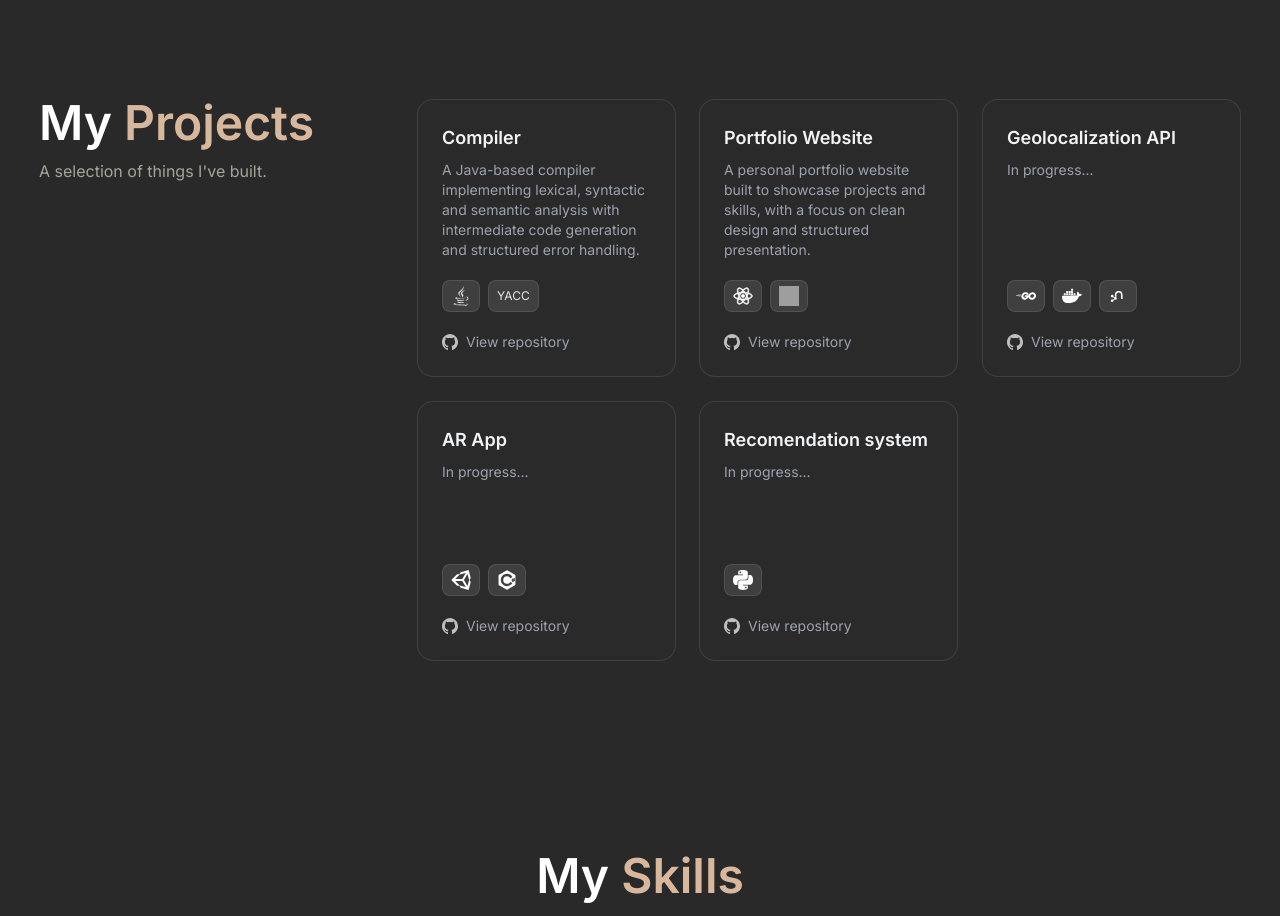
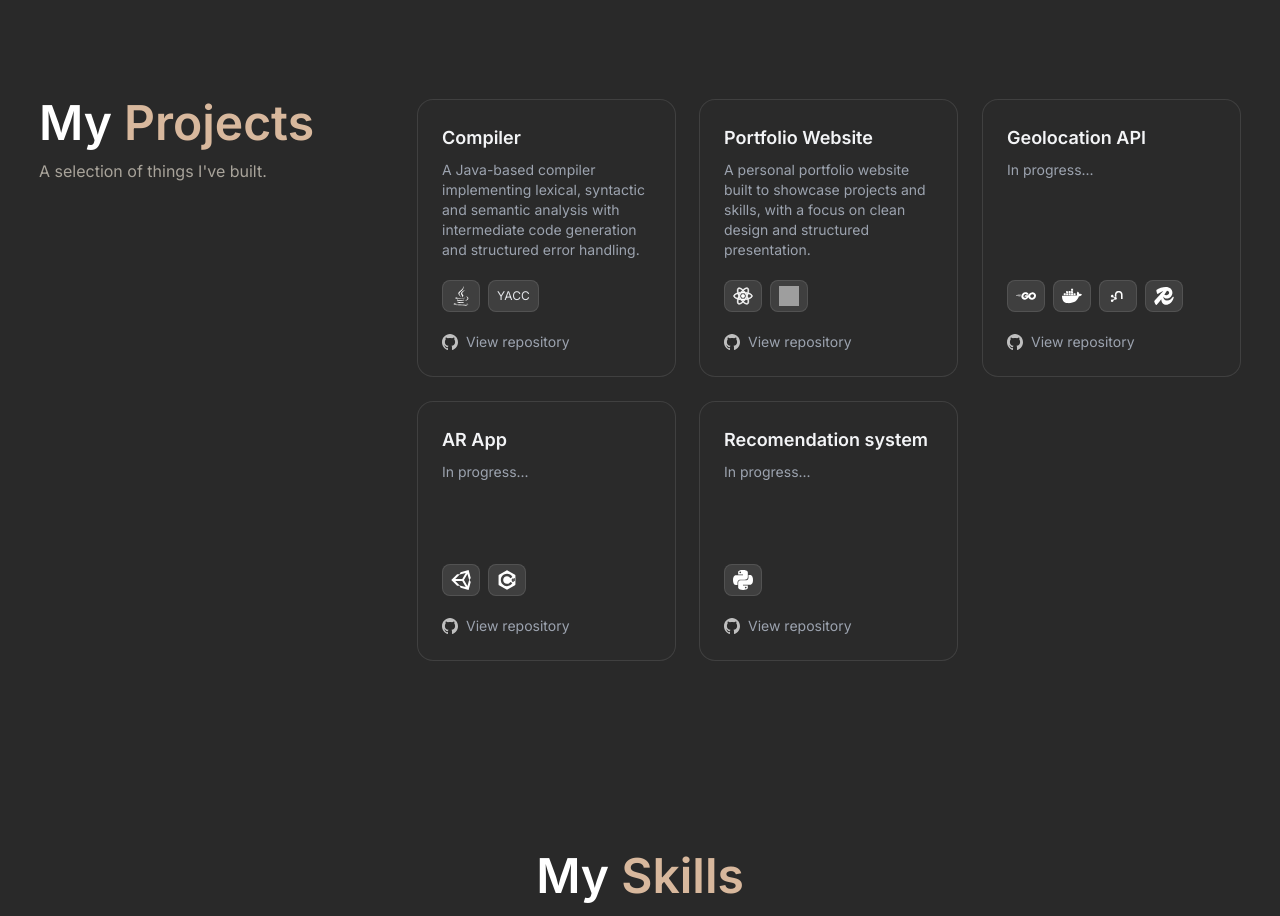
Before and after one commit to alvarezzramiro/Portfolio, a React (Vite) app: page / in a window 1280 px wide. Shown: the part 1660-2576 px from the top of the page. Built offline with nearby package versions, Linux system fonts and the light colour scheme; grey boxes are pictures that could not be loaded.

Commit message:
update: geolocation api project

```diff
--- a/src/shared/data/projects.js
+++ b/src/shared/data/projects.js
@@ -15,6 +15,7 @@ import neo4jlogo from "/icons/hard-skills/neo4jlogo.svg"
 import pythonlogo from "/icons/hard-skills/pythonlogo.svg"
 import csharplogo from "/icons/hard-skills/csharplogo.svg"
 import unitylogo from "/icons/hard-skills/unitylogo.svg"
+import redislogo from "/icons/hard-skills/redislogo.svg"
 
 export const projects = [
   {
@@ -38,14 +39,15 @@ export const projects = [
     ],
   },
   {
-    title: "Geolocalization API",
+    title: "Geolocation API",
     description: "In progress...",
     logo: geolocalization,
-    repo: "#",
+    repo: "https://github.com/alvarezzramiro/Geolocation-API",
     technologies: [
       { name: "GoLang", icon: gologo },
       { name: "Docker", icon: dockerlogo },
-      { name: "Neo4j", icon: neo4jlogo }
+      { name: "Neo4j", icon: neo4jlogo },
+      { name: "Redis", icon: redislogo }
     ],
   },
   {
```
Also changed, not shown: public/icons/hard-skills/redislogo.svg (added).
